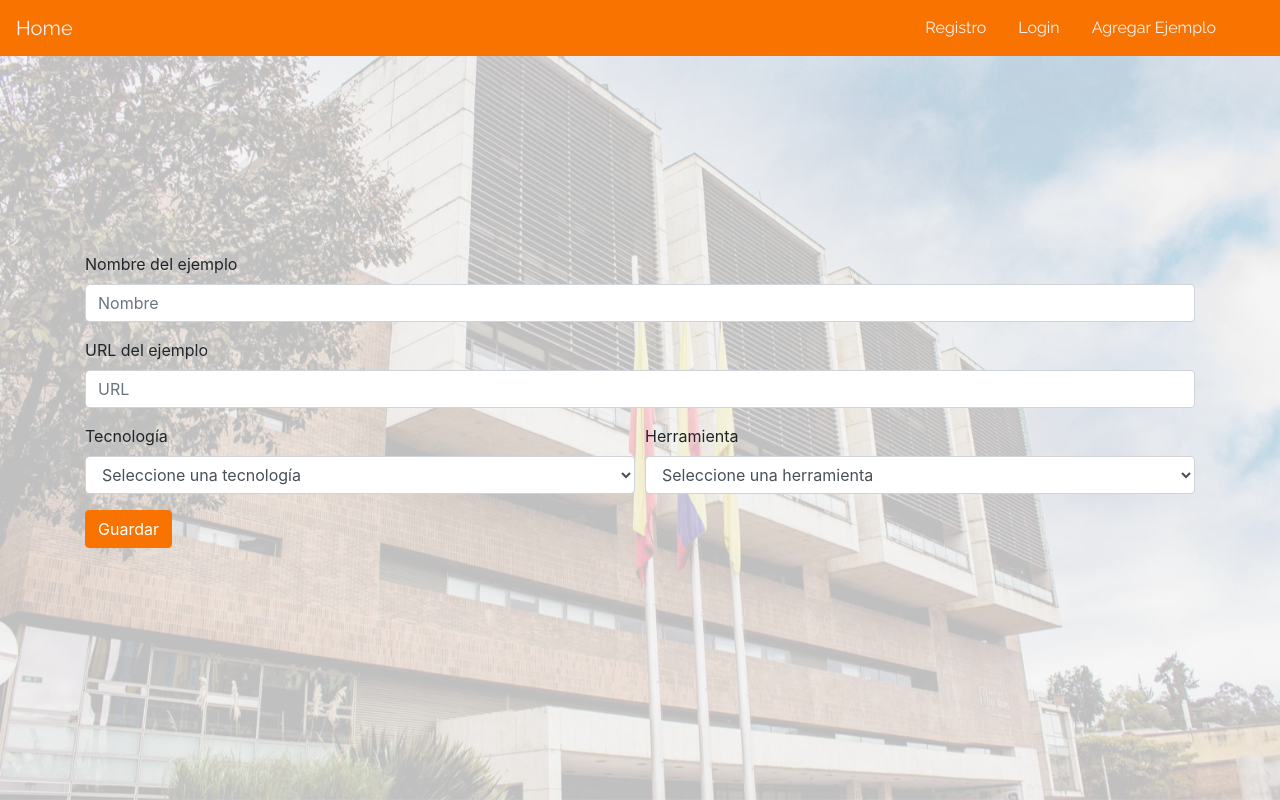
After one commit to juansb827/equipo1-catalogo-201810, a Django app: template catalogo/templates/example.html in a window 1280 px wide. The commit adds this page. Run offline with Django 3.2, Linux system fonts and the light colour scheme; the template is opened without the code that fills it, so the values that code supplies are empty; parts of the project's set-up code (start-up, migrations or seed data) failed here and were passed over; some libraries are stand-ins or nearby versions.

Commit message:
Agregar ejemplos.

```diff
--- a/catalogo/templates/base.html
+++ b/catalogo/templates/base.html
@@ -44,7 +44,7 @@
                     <li><a class="nav-link" data-value="about" href="{% url 'catalogo:login' %}">Login</a></li>
                 {% endif %}
                 <li class="nav-item">
-                    <a class="nav-link" data-value="about" href="{% url 'catalogo:addExample' %}">Agregar Ejemplo</a>
+                    <a class="nav-link" data-value="about" href="{% url 'catalogo:example' %}">Agregar Ejemplo</a>
                 </li>
 
             </ul>
--- /dev/null
+++ b/catalogo/templates/example.html
@@ -0,0 +1,67 @@
+
+
+{% extends 'base.html' %}
+
+
+
+{% block content %}
+    {% load static %}
+    <link rel="stylesheet" type="text/css" href="{% static '/css/login.css' %}">
+    <div class="login-container">
+        <div class="overlayed">
+            <div class="login-area">
+                <div class="container">
+                    <form id="formAddExample" action="../addExample/" enctype="multipart/form-data" method="post">
+                        {% csrf_token %}
+                        <div class="form-group">
+                            <label for="name">Nombre del ejemplo</label>
+                            <input required type="text" class="form-control" id="name" name="name" placeholder="Nombre">
+                        </div>
+                        <div class="form-group">
+                            <label for="url">URL del ejemplo</label>
+                            <input required type="text" class="form-control" id="url" name="url" placeholder="URL">
+                        </div>
+                        <div class="form-row">
+                            <div class="form-group col-md-6">
+                                <label for="tech">Tecnología</label>
+                                <select required class="form-control" id="tech" name="tech">
+                                    <option disabled selected value>Seleccione una tecnología</option>
+                                    {% for entry in techs %}
+                                        <option value="{{ entry.fields.technology }}">{{ entry.fields.name }}</option>
+                                    {% endfor %}
+                                </select>
+                            </div>
+                            <div class="form-group col-md-6">
+                                <label for="tool">Herramienta</label>
+                                <select required class="form-control" id="tool" name="tool">
+                                    <option disabled selected value>Seleccione una herramienta</option>
+                                    {% for entry in tools %}
+                                        <option value="{{ entry.fields.tool }}">{{ entry.fields.name }}</option>
+                                    {% endfor %}
+                                </select>
+                            </div>
+                        </div>
+                        <button type="submit" class="btn  main-button">Guardar</button>
+                    </form>
+                </div>
+            </div>
+        </div>
+    </div>
+{% endblock %}
+<script>
+    $('form').submit(function (e) {
+        var formData = new FormData($("#formAddExample")[0]);
+        $.ajax({
+            url: $(this).attr('action'),
+            type: $(this).attr('method'),
+            data: formData,
+            cache: false,
+            processData: false,
+            contentType: false,
+            success: function () {
+                window.location = "../example/";
+            }
+        });
+        e.preventDefault();
+    });
+</script>
--- a/catalogo/urls.py
+++ b/catalogo/urls.py
@@ -8,6 +8,6 @@ urlpatterns = [
     url(r'^logout/$', views.logout_view, name='logout'),
     url(r'^addUser/$', views.add_user_view, name='addUser'),
     url(r'^addExample/$', views.add_example, name='addExample'),
+    url(r'^example/$', views.example, name='example'),
     url(r'^searchItems/$', views.search_item, name='searchItems')
-
 ]
```
Also changed, not shown: catalogo/models.py (+21 -19 lines), catalogo/templates/add_example.html (deleted, +0 -28 lines), catalogo/views.py (+26 -5 lines), catalogo/migrations/0008_auto_20180326_1312.py (added), catalogo/migrations/0009_example_url.py (added), catalogo/migrations/0010_auto_20180326_1332.py (added).
